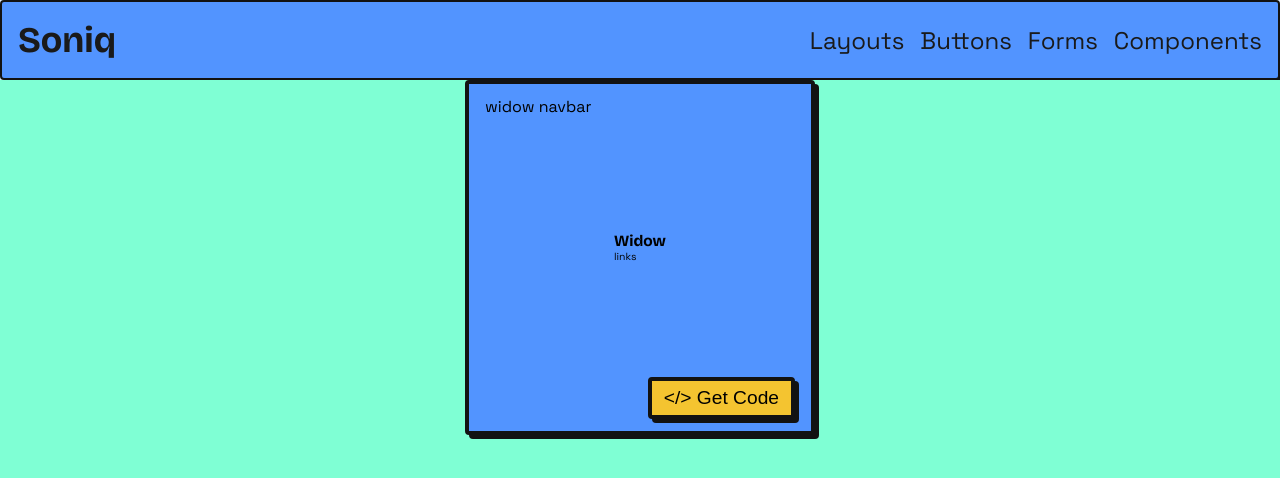
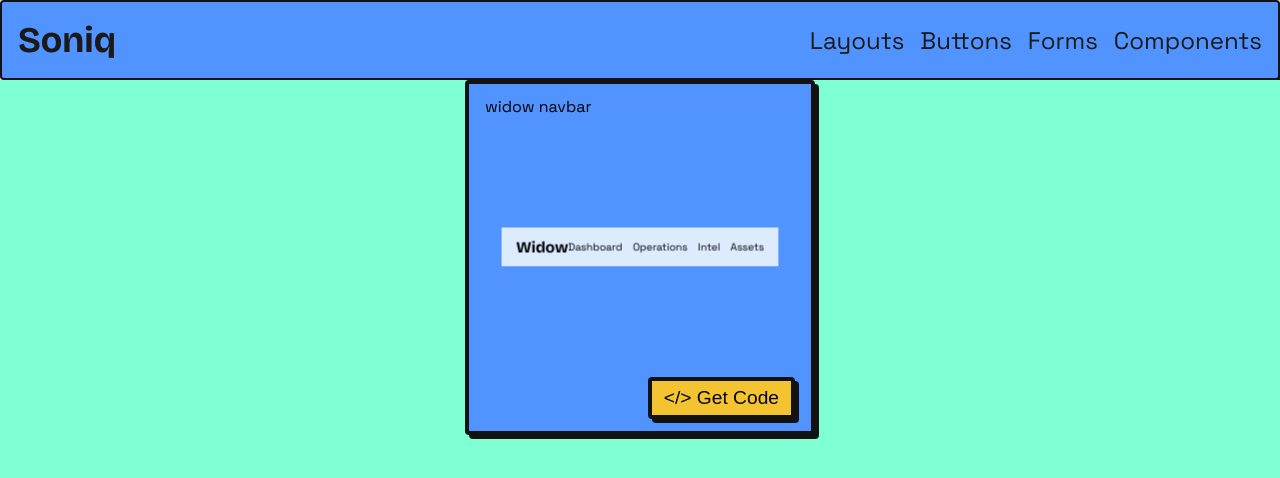
Before and after one commit to yusef-codes10/soniq, a Vue app: page /layouts in a window 1280 px wide. Shown: the top 478 px of the page. Built offline with nearby package versions, Linux system fonts and the light colour scheme.

Commit message:
more styling for the widow navbar

```diff
--- a/src/layouts/WidowNavbar.vue
+++ b/src/layouts/WidowNavbar.vue
@@ -6,7 +6,12 @@
     <div class="logo">
       <h1>Widow</h1>
     </div>
-    <div class="links">links</div>
+    <ul class="links">
+      <li>Dashboard</li>
+      <li>Operations</li>
+      <li>Intel</li>
+      <li>Assets</li>
+    </ul>
     <div class="bt"></div>
   </nav>
 </template>
@@ -20,10 +25,26 @@
   --bg-color: #080808;
   --bg-secondary: #111111;
 
-  --font: 'Rajdhani, Orbitron, sans-serif';
+  /* ── Typography ── */
+  --font-display: 'Rajdhani', 'Orbitron', sans-serif;
+  --font-body: 'Share Tech Mono', 'Courier New', monospace;
+  --font-ui: 'Exo 2', 'Rajdhani', sans-serif;
 }
 
 nav {
   font-family: var(--font);
+  padding: 1rem 1.4rem;
+  display: flex;
+  justify-content: space-between;
+  align-items: center;
+
+  background-color: var(--bg-color);
+  backdrop-filter: blur(12px);
+}
+.links {
+  display: flex;
+  align-items: center;
+  gap: 1rem;
+  list-style: none;
 }
 </style>
```
